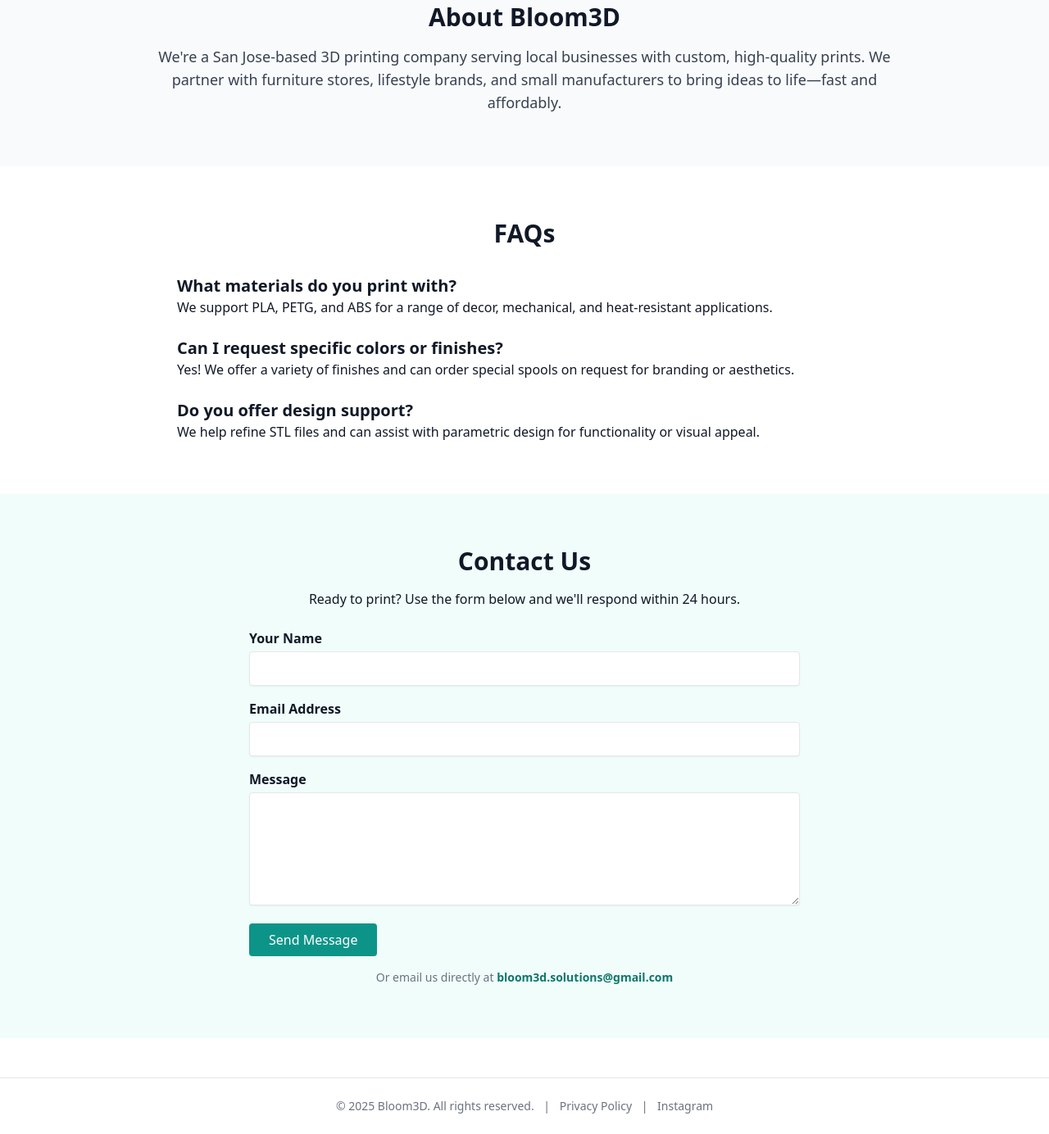
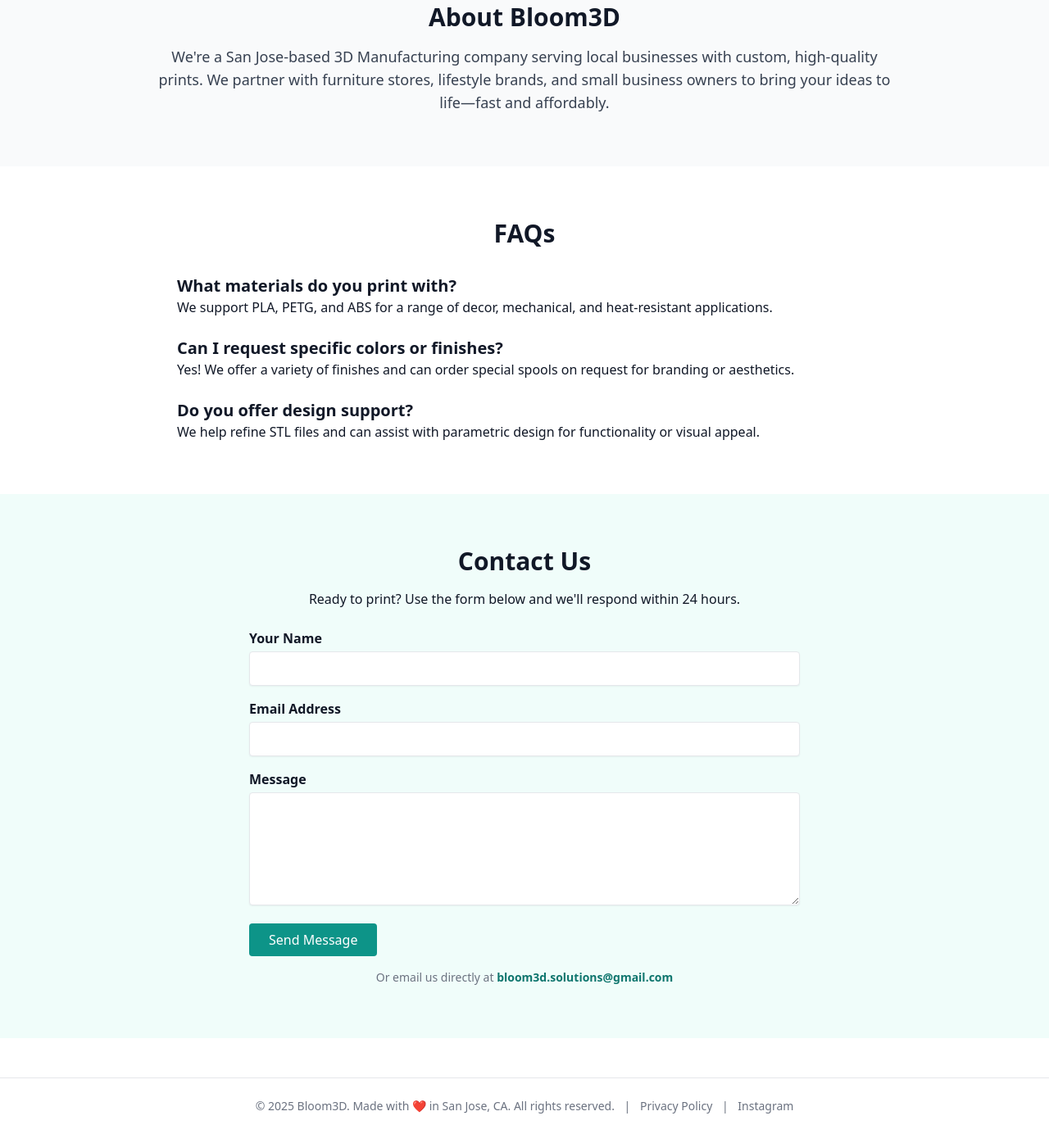
Before and after one commit to erosrage/Bloom3D, a plain HTML site: page index.html in a window 1280 px wide. Shown: the part 1037-2421 px from the top of the page at 82% size. Drawn offline with nearby package versions, Linux system fonts and the light colour scheme.

Commit message:
updated details

```diff
--- a/index.html
+++ b/index.html
@@ -132,7 +132,7 @@
   <section id="about" class="py-16 px-6 bg-gray-50">
     <div class="max-w-4xl mx-auto text-center">
       <h2 class="text-3xl font-bold mb-4">About Bloom3D</h2>
-      <p class="text-lg text-gray-700">We're a San Jose-based 3D printing company serving local businesses with custom, high-quality prints. We partner with furniture stores, lifestyle brands, and small manufacturers to bring ideas to life—fast and affordably.</p>
+      <p class="text-lg text-gray-700">We're a San Jose-based 3D Manufacturing company serving local businesses with custom, high-quality prints. We partner with furniture stores, lifestyle brands, and small business owners to bring your ideas to life—fast and affordably.</p>
     </div>
   </section>
 
@@ -194,7 +194,7 @@
 
   <!-- Footer -->
   <footer class="bg-white py-6 text-center border-t mt-12 text-sm text-gray-500">
-    &copy; 2025 Bloom3D. All rights reserved.
+    &copy; 2025 Bloom3D. Made with ❤️ in San Jose, CA. All rights reserved.
     <span class="mx-2">|</span>
     <a href="#" class="hover:underline">Privacy Policy</a>
     <span class="mx-2">|</span>
```
